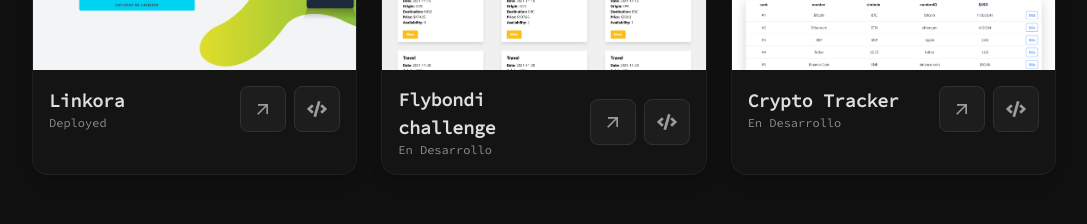
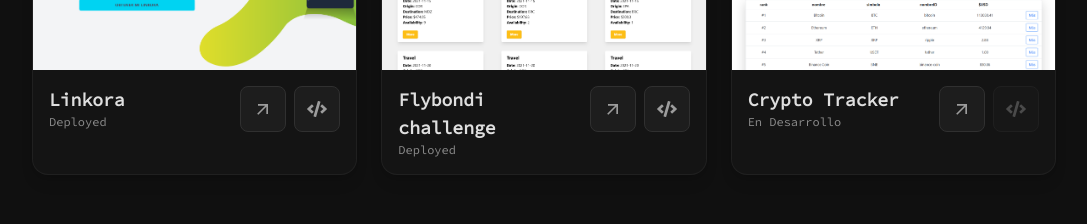
Before and after one commit to donatodebattista/react-portfolio, a React (Vite) app: page / in a window 1280 px wide. Shown: the part 1123-1347 px from the top of the page, without its empty margins (96-1183 px from the left). Built offline with nearby package versions, Linux system fonts and the light colour scheme.

Commit message:
add: disabled option projects-btn

```diff
--- a/src/App.jsx
+++ b/src/App.jsx
@@ -66,13 +66,17 @@
             repoUrl="https://github.com/donatodebattista/linkora-frontend"
             siteUrl="https://mylinkora.netlify.app"
             isDeployed={true}
+            isRepoDisabled={false}
+            isSiteDisabled={false}
           />
           <ProjectCard
             title="Flybondi challenge"
             imageUrl="images/projects-preview/flybondi.png"
             repoUrl="https://github.com/donatodebattista/flybondi-challenge"
             siteUrl="https://flybondychallenge.netlify.app/"
-            isDeployed={false}
+            isDeployed={true}
+            isRepoDisabled={false}
+            isSiteDisabled={false}
           />
           <ProjectCard
             title="Crypto Tracker"
@@ -80,6 +84,8 @@
             repoUrl="https://github.com/usuario/proyecto1"
             siteUrl="https://charming-sopapillas-bc7b7e.netlify.app/"
             isDeployed={false}
+            isRepoDisabled={true}
+            isSiteDisabled={false}
           />
         </section>
 
--- a/src/components/ButtonLink.jsx
+++ b/src/components/ButtonLink.jsx
@@ -1,7 +1,33 @@
-export default function ButtonLink({ icon: Icon }) {
+// ButtonLink.jsx
+export default function ButtonLink({ icon: Icon, href, title = '', isDisabled }) {
+  const base =
+    "text-[#f3f3f398] text-lg sm:text-xl bg-[#1d1d1d] p-2 sm:p-3 rounded-lg border border-[#303030] transition-colors flex items-center justify-center";
+  const enabledCls = "cursor-pointer hover:bg-[#151515]";
+  const disabledCls = "opacity-40 cursor-not-allowed";
+
+  if (href && !isDisabled) {
+    return (
+      <a
+        href={href}
+        target="_blank"
+        rel="noopener noreferrer"
+        title={title}
+        className={`${base} ${enabledCls}`}
+      >
+        <Icon />
+      </a>
+    );
+  }
+
   return (
-    <div className="text-[#f3f3f398] text-lg sm:text-xl bg-[#1d1d1d] p-2 sm:p-3 rounded-lg cursor-pointer border border-[#303030] hover:bg-[#151515] transition-colors">
+    <div
+      role="button"
+      aria-disabled={isDisabled}
+      tabIndex={-1}
+      title={'No disponible'}
+      className={`${base} ${disabledCls}`}
+    >
       <Icon />
     </div>
-  )
+  );
 }
--- a/src/components/ProjectCard.jsx
+++ b/src/components/ProjectCard.jsx
@@ -2,7 +2,7 @@
 import { MdArrowOutward } from "react-icons/md";
 import ButtonLink from "./ButtonLink";
 
-export default function ProjectCard({ title, imageUrl, repoUrl, siteUrl, isDeployed }) {
+export default function ProjectCard({ title, imageUrl, repoUrl, siteUrl, isDeployed, isRepoDisabled=false, isSiteDisabled=false }) {
   return (
     <div className="bg-[#1717179c] rounded-2xl shadow-lg overflow-hidden group relative transition-transform duration-300 border  border-[#62626227]">
       <img
@@ -11,29 +11,27 @@
         className="w-full h-48 object-cover"
       />
 
-      <div className="p-4 flex justify-between items-center">
+      <div className="p-4 flex justify-between items-start">
         <div>
           <h3 className="text-whiteText text-md sm:text-lg font-semibold">{title}</h3>
           <p className="text-xs text-[#dbdbdb98]">{isDeployed ? "Deployed" : "En Desarrollo"}</p>
         </div>
 
+
         <div className="flex flex-row gap-2">
-          <a
+          <ButtonLink
             href={siteUrl}
-            target="_blank"
-            rel="noopener noreferrer"
             title="Visitar sitio web"
-          >
-            <ButtonLink icon={MdArrowOutward} />
-          </a>
-          <a
+            icon={MdArrowOutward}
+            isDisabled={isSiteDisabled}
+          />
+
+          <ButtonLink
             href={repoUrl}
-            target="_blank"
-            rel="noopener noreferrer"
-            title="Ver repositorio"
-          >
-            <ButtonLink icon={FaCode} />
-          </a>
+            title="Visitar repositorio"
+            icon={FaCode}
+            isDisabled={isRepoDisabled}
+          />
         </div>
       </div>
     </div>
```
